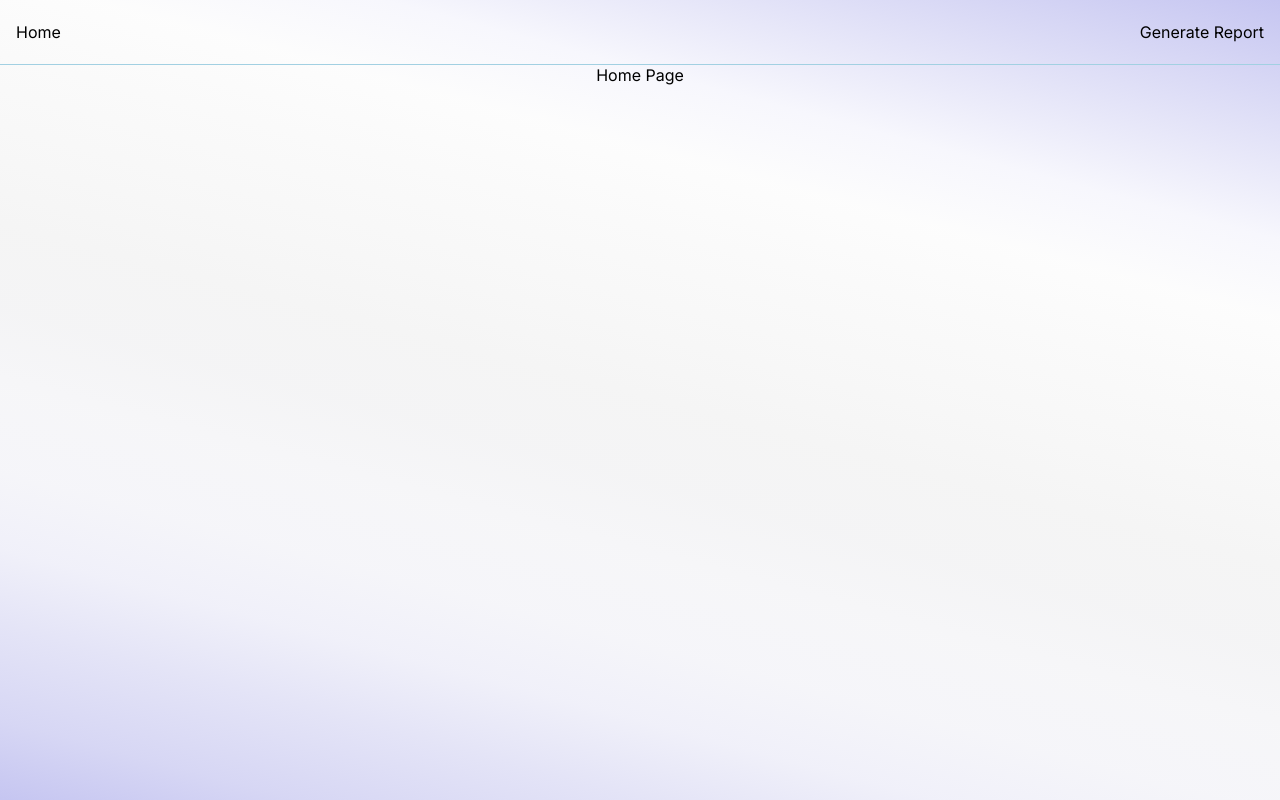
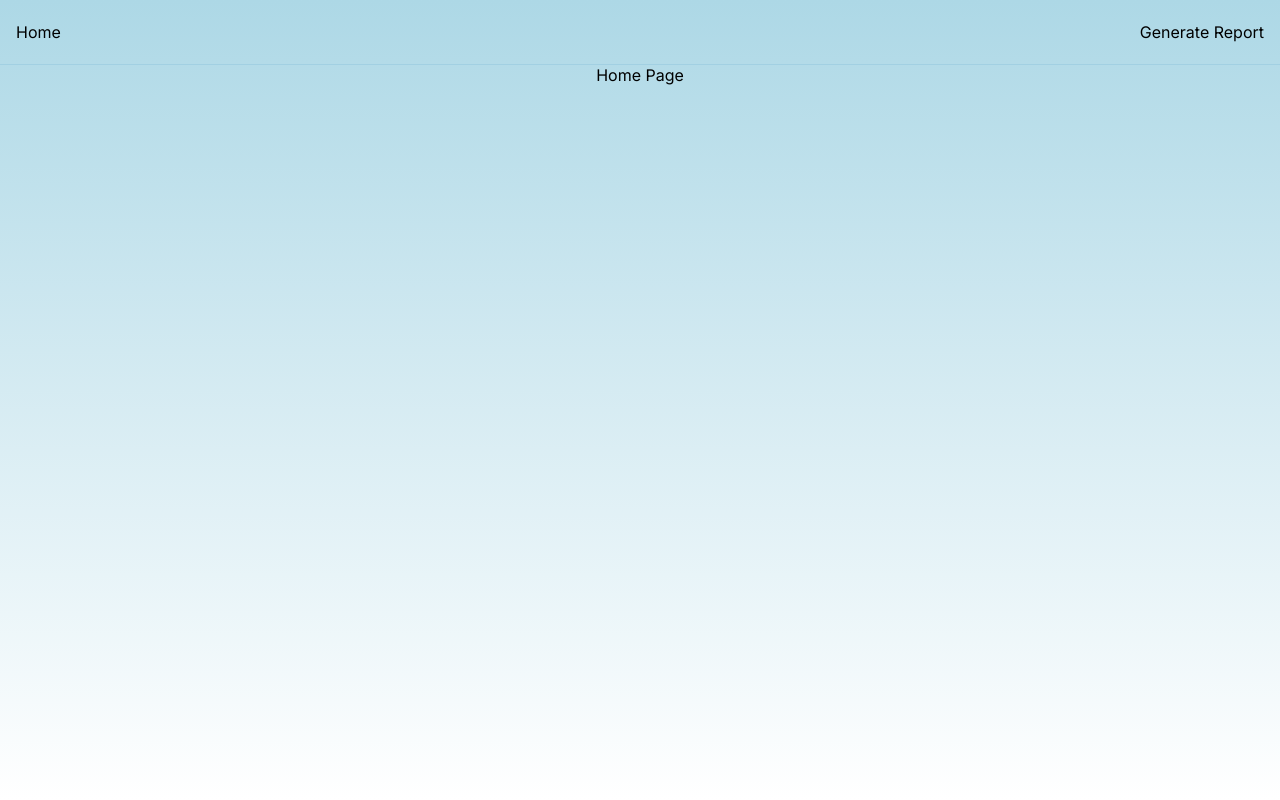
Before and after one commit to santy81855/social-listening, a Next.js app: page / in a window 1280 px wide. Built offline with nearby package versions, Linux system fonts and the light colour scheme.

Commit message:
changed background color

```diff
--- a/src/app/globals.css
+++ b/src/app/globals.css
@@ -50,24 +50,7 @@ body {
     flex-direction: column;
     justify-content: flex-start;
     align-items: center;
-    background-image: linear-gradient(
-        15deg,
-        hsl(240deg 61% 86%) 0%,
-        hsl(240deg 58% 90%) 7%,
-        hsl(240deg 54% 93%) 15%,
-        hsl(240deg 45% 96%) 22%,
-        hsl(240deg 26% 97%) 29%,
-        hsl(240deg 14% 97%) 36%,
-        hsl(240deg 6% 96%) 43%,
-        hsl(0deg 0% 96%) 50%,
-        hsl(0deg 0% 97%) 57%,
-        hsl(0deg 0% 98%) 65%,
-        hsl(0deg 0% 99%) 72%,
-        hsl(240deg 58% 98%) 79%,
-        hsl(240deg 59% 94%) 86%,
-        hsl(240deg 60% 90%) 93%,
-        hsl(240deg 61% 86%) 100%
-    );
+    background: linear-gradient(to bottom, lightblue, white);
 }
 
 a {
--- a/src/styles/DateInput.module.css
+++ b/src/styles/DateInput.module.css
@@ -2,6 +2,7 @@
     border: none;
     font-size: var(--font-size-medium);
     width: 100%;
+    background-color: transparent;
 }
 
 @media (max-width: 360px) {
--- a/src/styles/HashtagSelection.module.css
+++ b/src/styles/HashtagSelection.module.css
@@ -1,5 +1,5 @@
 .hashtagContainer {
-    background-color: rgb(235, 242, 255);
+    background-color: rgba(173, 216, 230, 0.26);
     border-radius: var(--border-radius);
     padding-inline: var(--padding-inline-small);
     padding-block: var(--padding-block-small);
```
Also changed, not shown: src/components/report/PieChartPadding.jsx (+2 -9 lines), src/styles/Form.module.css (+5 -4 lines).
